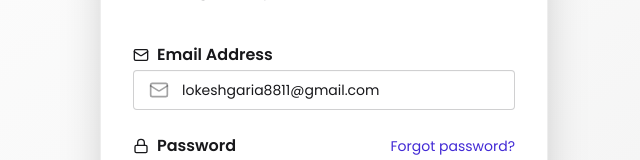
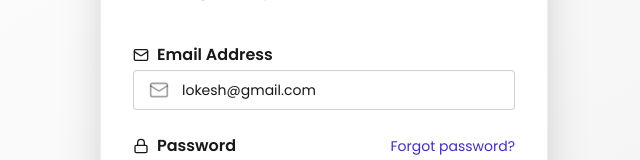
Before and after one commit to lokeshgaria/devTinder-FE, a React (Vite) app: page /login in a window 1280 px wide. Shown: the part 301-461 px from the top of the page, without its empty margins (316-956 px from the left). Built offline with nearby package versions, Linux system fonts and the light colour scheme.

Commit message:
aadd env

```diff
--- a/src/pages/Login.jsx
+++ b/src/pages/Login.jsx
@@ -12,7 +12,7 @@ const Login = () => {
   const dispatch = useDispatch();
   const navigate = useNavigate();
   const [formData, setFormData] = useState({
-    email: "lokeshgaria8811@gmail.com",
+    email: "lokesh@gmail.com",
     password: "Lokesh@12345",
   });
   const [showPassword, setShowPassword] = useState(false);
```
Also changed, not shown: 1 other file (tests, documents, lock files or other folders).
